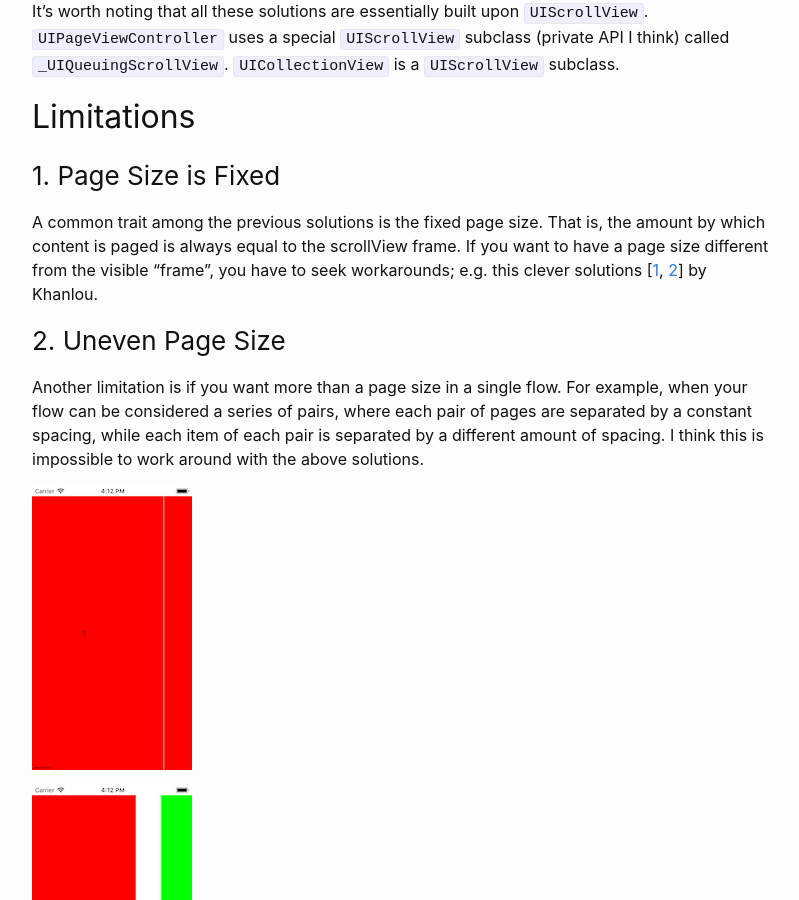
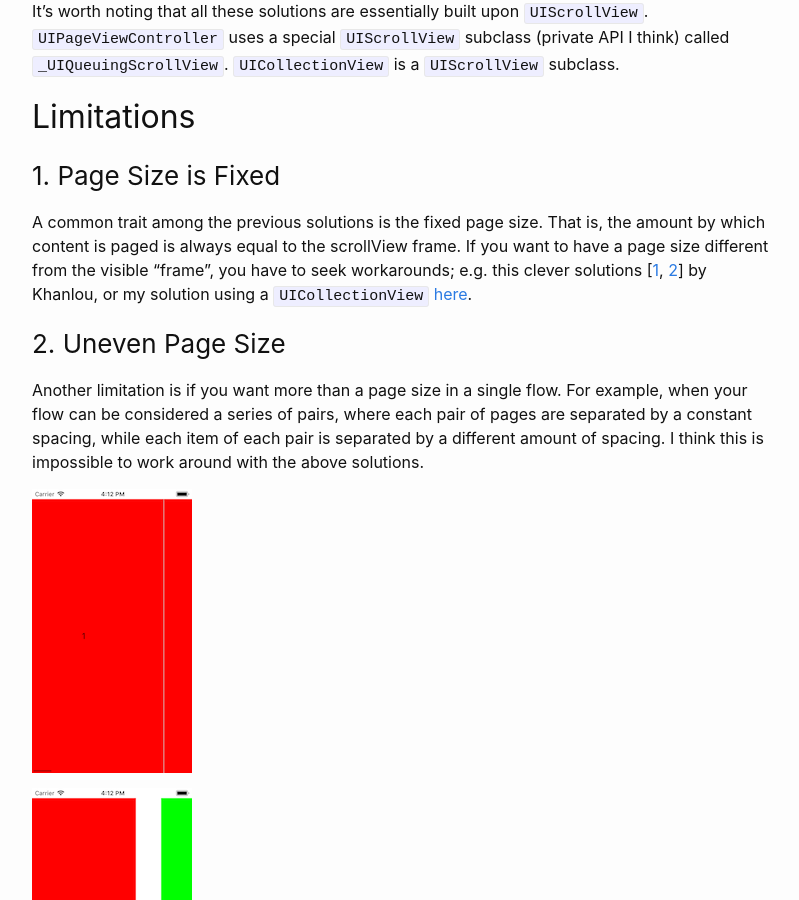
Before and after one commit to ahmedk92/ahmedk92.github.io, a Jekyll site: the page built from _posts/2019-01-19-Experimenting With targetContentOffset: Part 1: Uneven Pagination.md, in a window 1280 px wide and 900 px high, scrolled down 550 px. Shown: the whole window, without its empty margins (238-1037 px from the left). Built offline with Jekyll 4.4.1, drawn with Linux system fonts in a browser that asks for light colours.

Commit message:
link PeekingPagedCollectionView example

```diff
--- a/_posts/2019-01-19-Experimenting With targetContentOffset: Part 1: Uneven Pagination.md
+++ b/_posts/2019-01-19-Experimenting With targetContentOffset: Part 1: Uneven Pagination.md
@@ -17,7 +17,7 @@ It's worth noting that all these solutions are essentially built upon `UIScrollV
 ## Limitations
 ### 1. Page Size is Fixed
 
-A common trait among the previous solutions is the fixed page size. That is, the amount by which content is paged is always equal to the scrollView frame. If you want to have a page size different from the visible "frame", you have to seek workarounds; e.g. this clever solutions [[1](http://khanlou.com/2013/04/changing-the-size-of-a-paging-scroll-view/), [2](http://khanlou.com/2013/04/paging-a-overflowing-collection-view/)] by Khanlou.
+A common trait among the previous solutions is the fixed page size. That is, the amount by which content is paged is always equal to the scrollView frame. If you want to have a page size different from the visible "frame", you have to seek workarounds; e.g. this clever solutions [[1](http://khanlou.com/2013/04/changing-the-size-of-a-paging-scroll-view/), [2](http://khanlou.com/2013/04/paging-a-overflowing-collection-view/)] by Khanlou, or my solution using a `UICollectionView` [here](https://github.com/ahmedk92/PeekingPagedCollectionView).
 
 ### 2. Uneven Page Size
 
```
